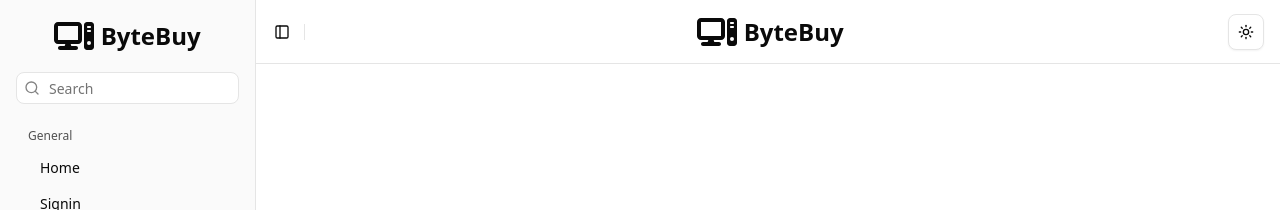
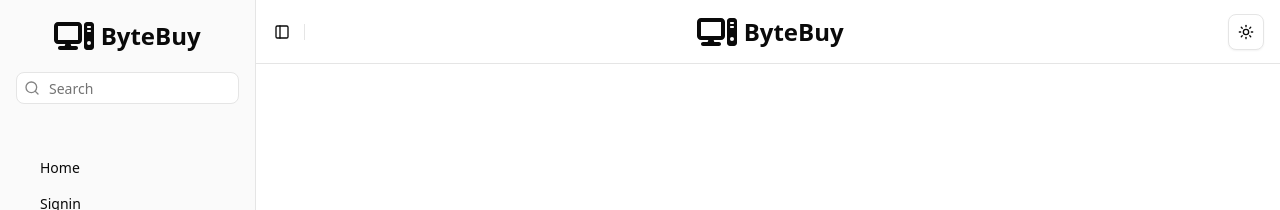
Before and after one commit to nak-dipto/CSE470_project, a Next.js app: page / in a window 1280 px wide. Shown: the top 210 px of the page. Built offline with nearby package versions, Linux system fonts and the light colour scheme; no server answers.

Commit message:
Add shop to sidebar

```diff
--- a/src/components/app-sidebar.jsx
+++ b/src/components/app-sidebar.jsx
@@ -24,12 +24,20 @@ export function AppSidebar({ ...props }) {
   const data = {
     navMain: [
       {
-        title: "General",
+        title: "",
         items: [
           {
             title: "Home",
             url: "/",
           },
+          ...(session?.user.role == "user"
+            ? [
+                {
+                  title: "Shop",
+                  url: "/shop",
+                },
+              ]
+            : []),
           ...(session
             ? [
                 {
```
